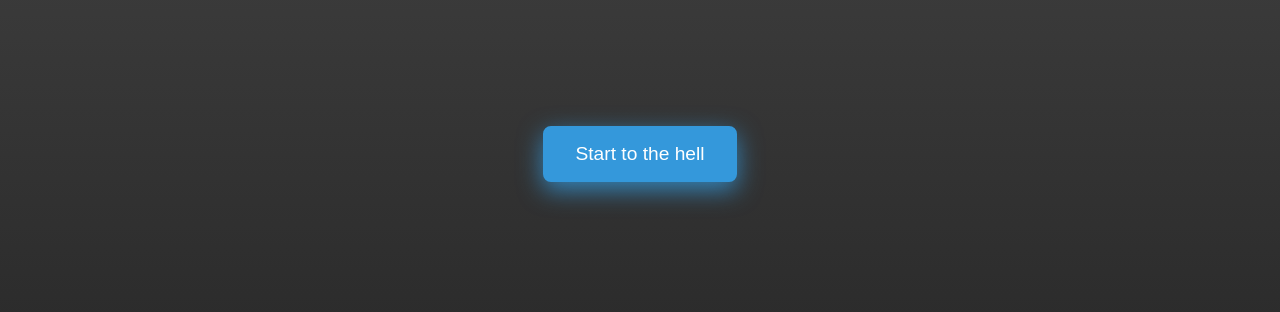
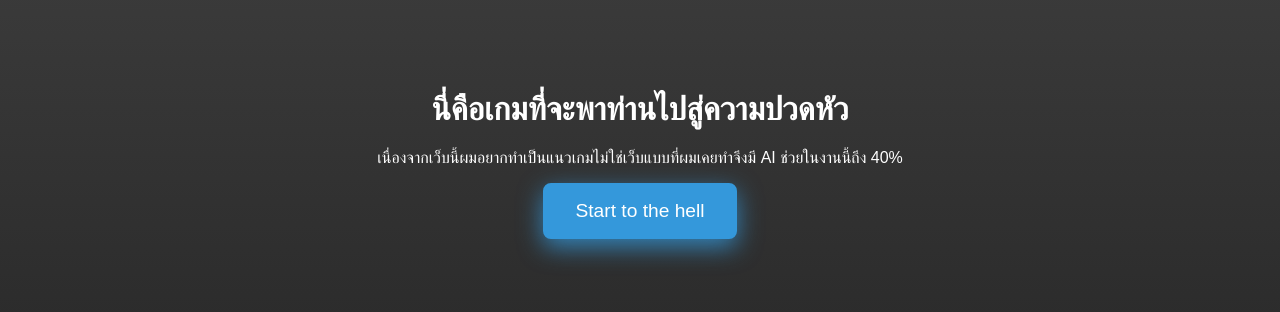
Before and after one commit to Arikato275/WORK.github.io, a plain HTML site: page index.html in a window 1280 px wide. Shown: the part 246-558 px from the top of the page. Drawn offline with Linux system fonts and the light colour scheme.

Commit message:
index.html

```diff
--- a/index.html
+++ b/index.html
@@ -8,6 +8,8 @@
 </head>
 <body>
     <div class="container">
+        <h1>นี่คือเกมที่จะพาท่านไปสู่ความปวดหัว</h1>
+        <p>เนื่องจากเว็บนี้ผมอยากทำเป็นแนวเกมไม่ใช่เว็บแบบที่ผมเคยทำจึงมี AI ช่วยในงานนี้ถึง 40%</p>
         <a href="2/Page2.html"><button id="nextPageButton">Start to the hell</button></a>
     </div>
 
```
